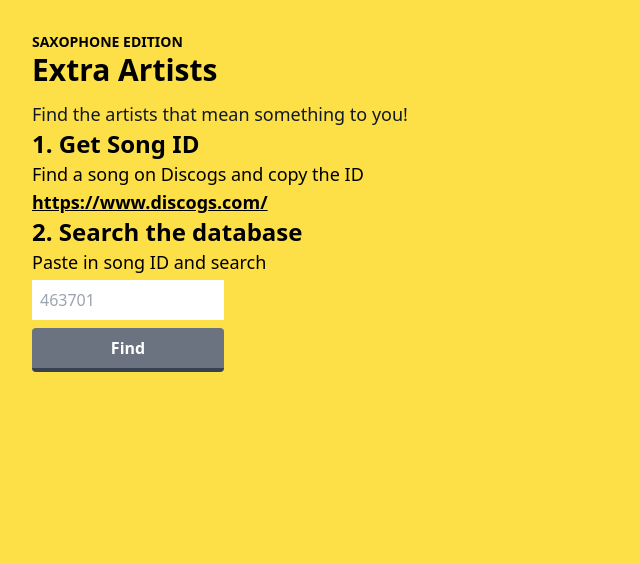
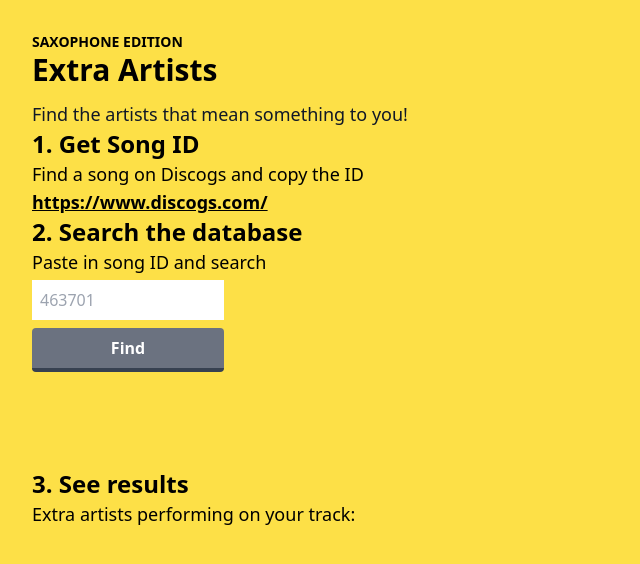
Before and after one commit to tom-ai/extra-artists2, a Next.js app: page / in a window 1280 px wide. Shown: the top 564 px of the page, without its empty margins (0-640 px from the left). Built offline with nearby package versions, Linux system fonts and the light colour scheme.

Commit message:
add basic title and paragtaph

```diff
--- /dev/null
+++ b/components/Results.jsx
@@ -0,0 +1,10 @@
+const Results = () => {
+  return (
+    <>
+      <h2 className="text-2xl font-bold">3. See results</h2>
+      <p className="text-lg">Extra artists performing on your track:</p>
+    </>
+  );
+};
+
+export default Results;
--- a/pages/index.js
+++ b/pages/index.js
@@ -1,8 +1,8 @@
 import Head from 'next/head';
 import Header from '../components/Header';
 import Heading from '../components/Heading';
-import Search from "../components/Search"
-
+import Search from '../components/Search';
+import Results from '../components/Results';
 
 export default function Home() {
   return (
@@ -17,6 +17,7 @@ export default function Home() {
           <Header />
           <Heading />
           <Search />
+          <Results />
         </div>
       </section>
       <footer></footer>
```
